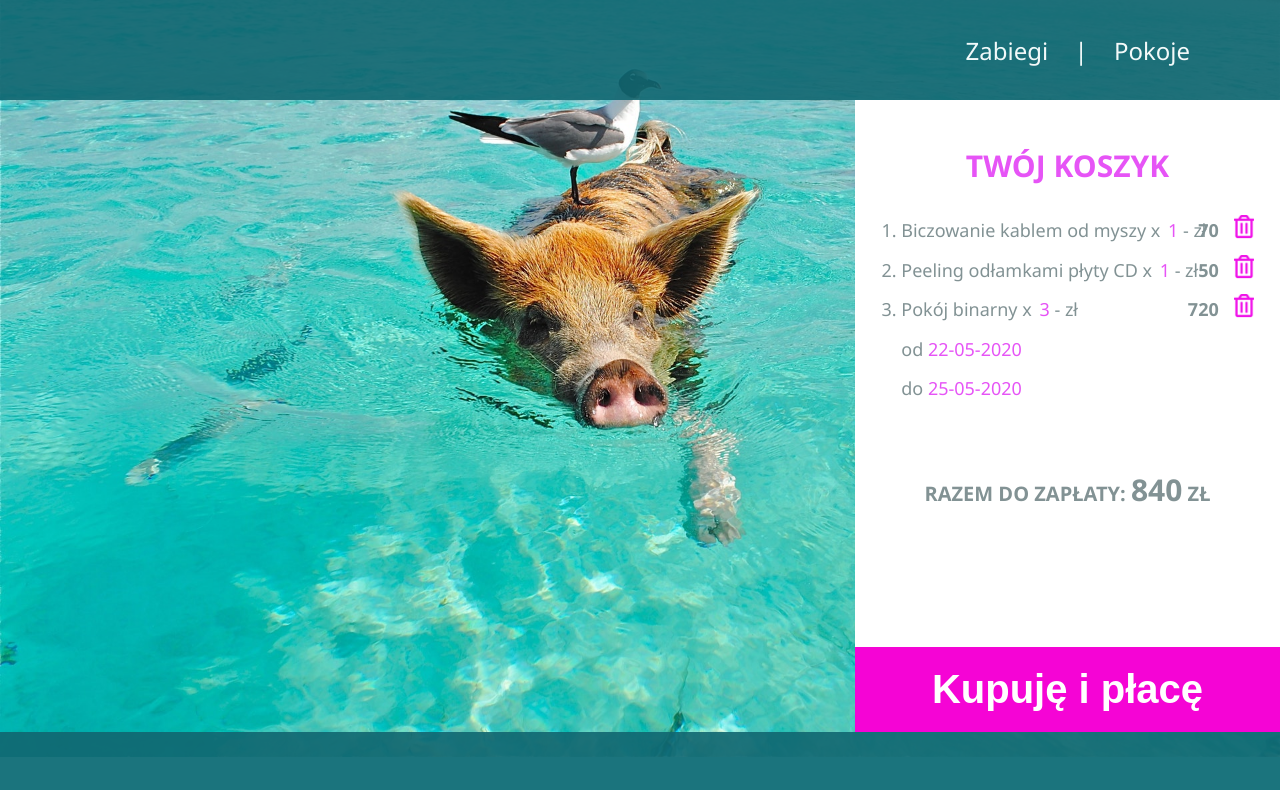
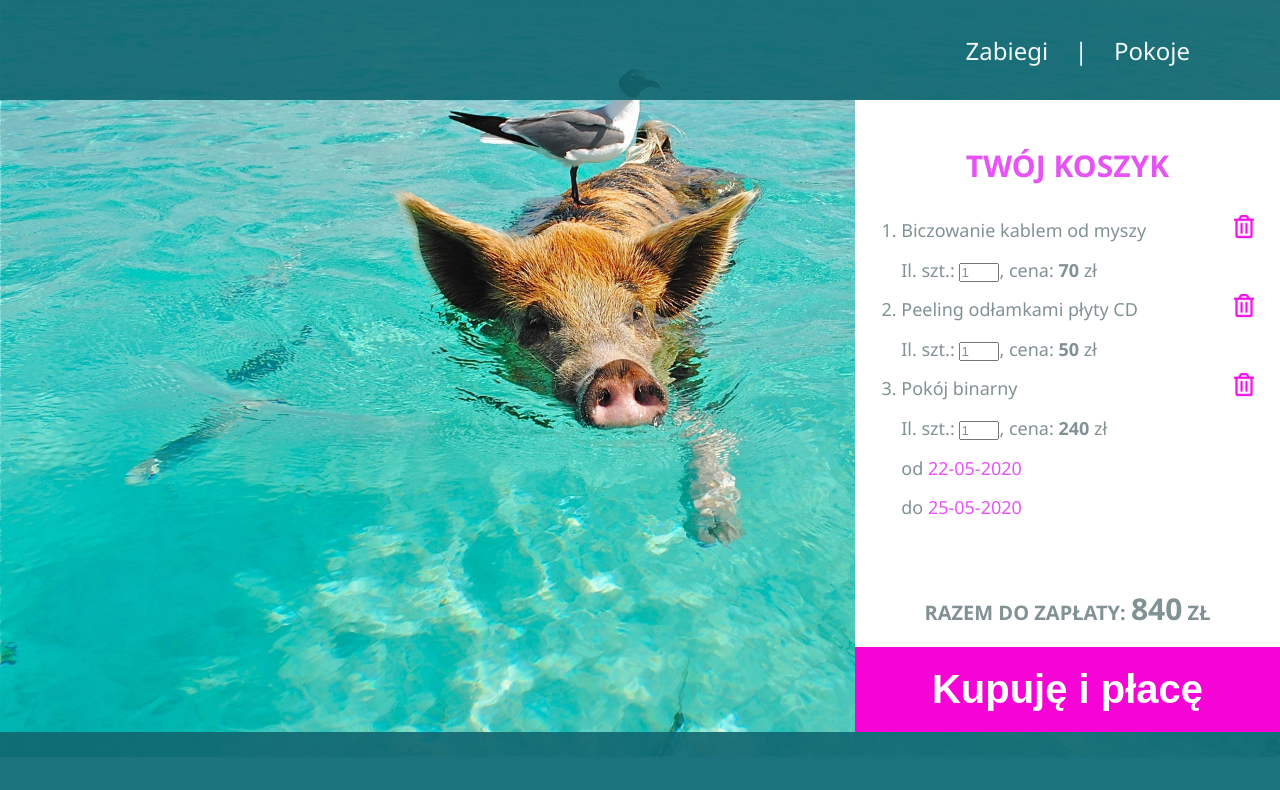
Before and after one commit to hajczek/PigiSpa, a website built with Parcel: page index.html in a window 1280 px wide. Built offline with nearby package versions, Linux system fonts and the light colour scheme.

Commit message:
Added function changeQuantOfElement

```diff
--- a/index.html
+++ b/index.html
@@ -96,11 +96,15 @@
         <!-- BASKET CONTENT -->
         <div id="basket-content-box">
           <ol id="basket-content">
-            <li id="poz_1">Biczowanie kablem od myszy x <span class="quant">1</span> - <span class="price">70</span> zł
+            <li id="poz_1">Biczowanie kablem od myszy<br>Il. szt.: <input class="quant" type="number" value="1" min="1"
+                max="100">,
+              cena: <span class="price">70</span> zł
               <span class="remove"></span></li>
-            <li id="poz_2">Peeling odłamkami płyty CD x <span class="quant">1</span> - <span class="price">50</span> zł
+            <li id="poz_2">Peeling odłamkami płyty CD<br>Il. szt.: <input class="quant" type="number" value="1" min="1"
+                max="100">, cena: <span class="price">50</span> zł
               <span class="remove"></span></li>
-            <li id="poz_3">Pokój binarny x <span class="quant">3</span> - <span class="price">720</span> zł
+            <li id="poz_3">Pokój binarny<br>Il. szt.: <input class="quant" type="number" value="1" min="1" max="100">,
+              cena: <span class="price">240</span> zł
               <span class="remove"></span><br>
               od <span class="term" id="term_from">22-05-2020</span><br>
               do <span class="term" id="term_to">25-05-2020</span>
--- a/src/assets/styles/_scss/_basket.scss
+++ b/src/assets/styles/_scss/_basket.scss
@@ -41,18 +41,14 @@
         }
 
         .quant {
-          color: $edit-color;
-          margin-left: 3px;
-
-          &:hover {
-            opacity: 0.7;
-          }
+          color: $input-text-color;
+          width: 40px;
         }
 
         .price {
-          position: absolute;
-          top: 0;
-          right: 40px;
+          // position: absolute;
+          // top: 0;
+          // right: 40px;
           font-weight: bold;
         }
 
--- a/src/it-spa.js
+++ b/src/it-spa.js
@@ -272,7 +272,33 @@ function removeFromBasket(e) {
     if (allCostInBasket.innerHTML === "0") {
       document.querySelector(".summary-text").innerHTML =
         "Załaduj coś do koszyka!";
+      /* Tutaj ma się wyświetlać slogan z kosza */
     }
+  }
+}
+
+/* FOR INPUT WITH 'quant' IN BASKET to change number of elements*/
+
+// Add event listener for every 'quant' element in each element on basket list
+inBasket.addEventListener("click", changeQuantOfElement);
+
+/* Function for change quantity of element */
+function changeQuantOfElement(e) {
+  e.preventDefault();
+
+  if (event.target.className === "quant") {
+    console.log(e.target.value);
+    /* Tutaj trzeba obliczyć nową cenę odpowiadającą ilości elementów - quant.value * priceOfElelemt */
+    let newQuantOfElement = e.target.value;
+
+    // Handle for actual price of element - tutaj trzeba pobrać cenę elementu z bazy
+    // let priceOfElement = ...
+
+    // Calculate a new price of element
+    let newPriceOfElement = newQuantOfElement * priceOfElement;
+    // Define element which display price of element on basket
+    let displayPrice = e.target.nextElementSibling;
+    displayPrice.innerHTML = newPriceOfElement;
   }
 }
 
```
Also changed, not shown: css/it-spa.min.css, dist/bundle.js, dist/index.html, 4 other files.
